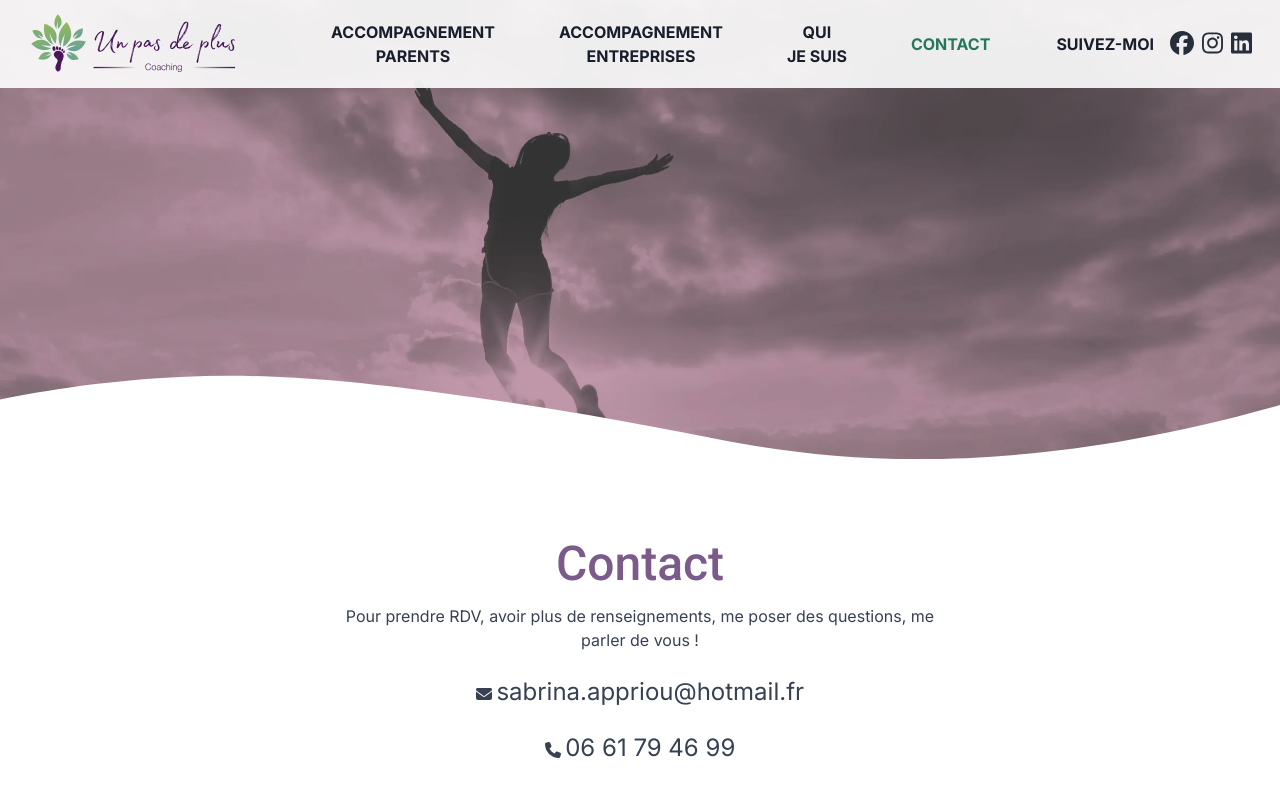
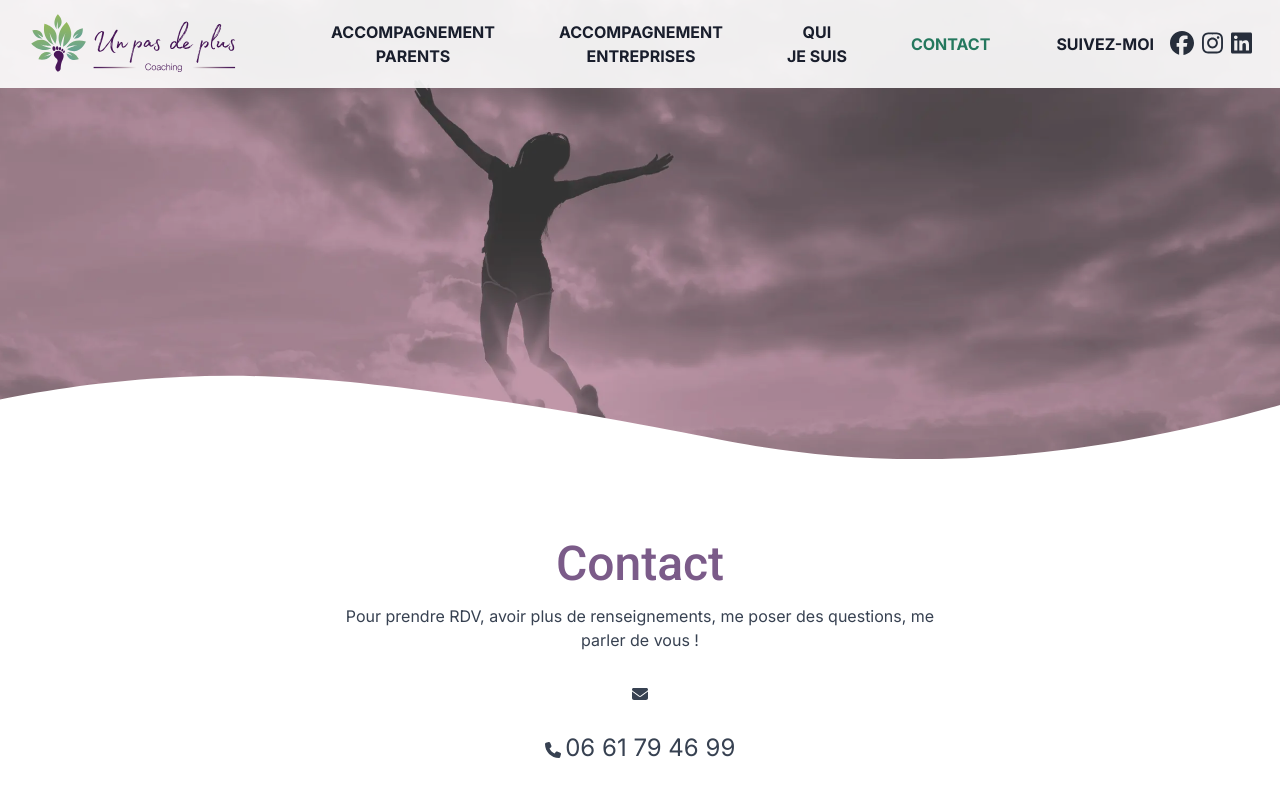
Before and after one commit to antoinebollinger/unpasdeplus-coaching, a Next.js app: page /contact in a window 1280 px wide. Shown: the top 800 px of the page. Built offline with nearby package versions, Linux system fonts and the light colour scheme.

Commit message:
🚧 email to

```diff
--- a/src/sections/contact.tsx
+++ b/src/sections/contact.tsx
@@ -52,7 +52,7 @@ export default function Contact({ className = '' }: { className?: string }) {
                             <p className="text">Pour prendre RDV, avoir plus de renseignements, me poser des questions, me parler de vous !</p>
                             <br />
                             <p>
-                                <FontAwesomeIcon icon={faEnvelope} /> <a href="mailto:sabrina.appriou@hotmail.fr" title="Envoyer un mail à Sabrina" className="text-2xl hover:text-secondary-700 transition">sabrina.appriou@hotmail.fr</a>
+                                <FontAwesomeIcon icon={faEnvelope} /> <a href={`mailto:${process.env.NEXT_PUBLIC_EMAIL_TO}`} title="Envoyer un mail à Sabrina" className="text-2xl hover:text-secondary-700 transition">{process.env.NEXT_PUBLIC_EMAIL_TO}</a>
                             </p>
                             <br />
                             <p>
```
